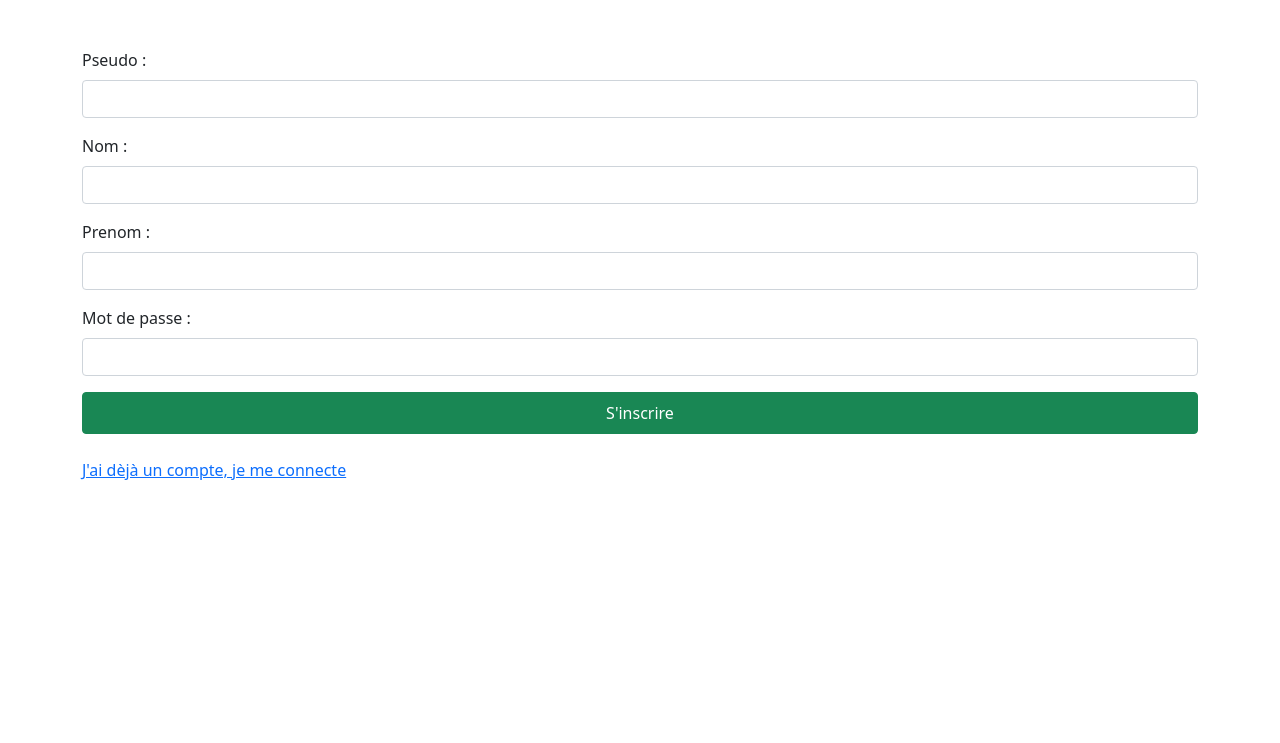
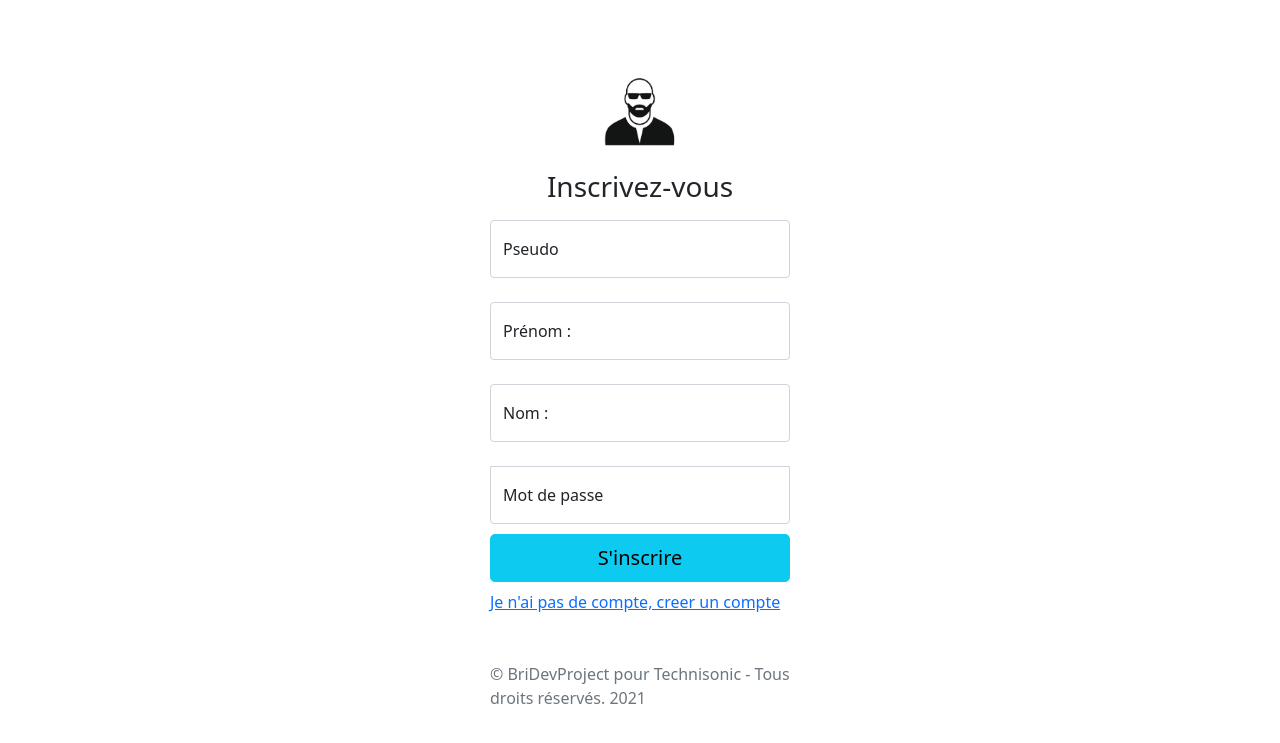
Before and after one commit to Papoel/Forum, a PHP site: page /signup.php in a window 1280 px wide. Shown: the top 743 px of the page. Run offline with PHP 8.4, Linux system fonts and the light colour scheme.

Commit message:
design form registration

```diff
--- a/signup.php
+++ b/signup.php
@@ -2,48 +2,72 @@
 
 <!DOCTYPE html>
 <html lang="fr">
+<link rel="stylesheet" href="includes/signin.css">
 <?php include 'includes/head.php'; ?>
 
 <body>
 
-   <br><br>
-   <form class="container" method="post">
-
    <?php if (isset($errorMsg)) {
-         echo '<div class="alert alert-danger fw-bold">
+      echo '<div class="mx-auto alert alert-danger fw-bold p-5 h2">
                <i class="bi bi-exclamation-triangle me-2 h2"></i>'
          . $errorMsg .
+         '<br>
+            <div class="mt-3 h4">
+               <a href="signup.php" class="d-flex justify-content-center text-center">Recommencer</a>
+            </div>';
       '</div>';
+      die();
    } ?>
 
-      <div class="mb-3">
-         <label for="pseudo" class="form-label">Pseudo :</label>
-         <input type="text" class="form-control" name="pseudo">
+   <main class="form-signin">
+
+      <form method="POST">
+         <img class="d-block mx-auto mb-4" src="assets/logo.jpg" alt="" width="72" height="72">
+         <h1 class="text-center h3 mb-3 fw-normal">Inscrivez-vous</h1>
+
+         <div class="form-floating">
+            <input type="text" class="form-control" id="floatingInput" placeholder="votre pseudo" name="pseudo">
+            <label for="floatingInput">Pseudo</label>
          </div>
 
-      <div class="mb-3">
-         <label for="lastname" class="form-label">Nom :</label>
-         <input type="text" class="form-control" name="lastname">
+         <br>
+
+         <div class="form-floating">
+            <input type="text" class="form-control" id="floatingInput" placeholder="votre pseudo" name="firstname">
+            <label for="floatingInput">Prénom :</label>
          </div>
 
-      <div class="mb-3">
-         <label for="firstname" class="form-label">Prenom :</label>
-         <input type="text" class="form-control" name="firstname">
+         <br>
+
+         <div class="form-floating">
+            <input type="text" class="form-control" id="floatingInput" placeholder="votre pseudo" name="lastname">
+            <label for="floatingInput">Nom :</label>
          </div>
 
-      <div class="mb-3">
-         <label for="password" class="form-label">Mot de passe :</label>
-         <input type="password" class="form-control" name="password">
+         <br>
+
+         <div class="form-floating">
+            <input type="password" class="form-control" id="floatingPassword" placeholder="Password" name="password">
+            <label for="floatingPassword">Mot de passe</label>
          </div>
 
-      <button type="submit" class="w-100 btn btn-success p-2" name="validate">S'inscrire</button>
-      <br><br>
+         <button class="w-100 btn btn-lg btn-info" type="submit" name="validate">S'inscrire</button>
+
+         <div class="form-account-exist mt-2">
             <a href="login.php">
-         <p>J'ai dèjà un compte, je me connecte</p>
+               <p>Je n'ai pas de compte, creer un compte</p>
             </a>
+         </div>
+
+         <div class="form-footer-mentions">
+            <p class="mt-5 mb-3 text-muted">
+               &copy; BriDevProject pour Technisonic
+               - Tous droits réservés.
+               <?= date('Y'); ?>
+            </p>
+         </div>
       </form>
-
-
+   </main>
 </body>
 
 </html>
```
Lines whose indentation alone changed are shown as unchanged.
